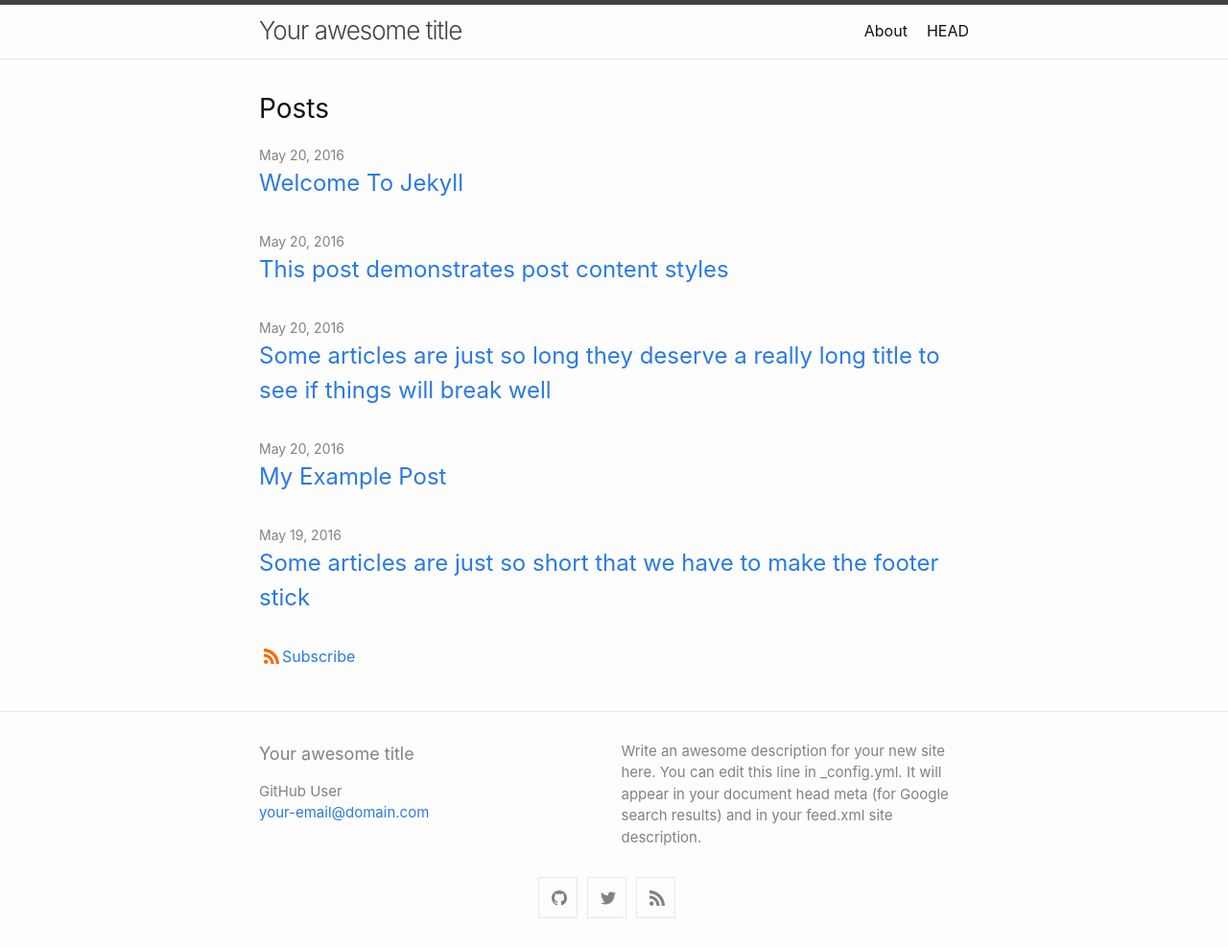
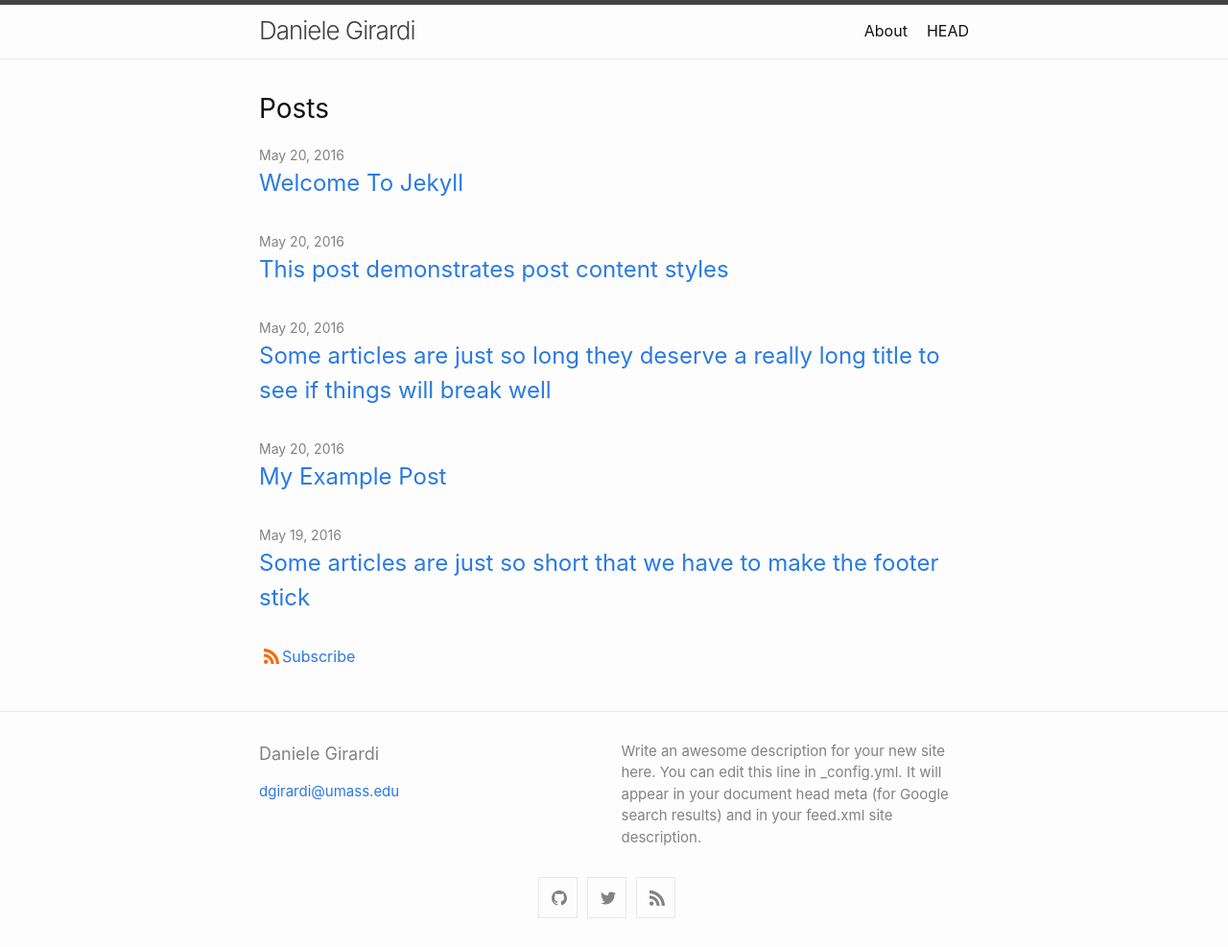
Before and after one commit to danielegirardi/danielegirardi.github.io, a Jekyll site: the page built from index.md, in a window 1280 px wide. Shown: the whole page at 96% size. Built offline with Jekyll 4.4.1, drawn with Linux system fonts in a browser that asks for light colours.

Commit message:
Update _config.yml

```diff
--- a/_config.yml
+++ b/_config.yml
@@ -1,6 +1,5 @@
-title: Your awesome title
-author: GitHub User
-email: your-email@domain.com
+title: Daniele Girardi
+email: dgirardi@umass.edu
 description: > # this means to ignore newlines until "show_excerpts:"
   Write an awesome description for your new site here. You can edit this
   line in _config.yml. It will appear in your document head meta (for
```
